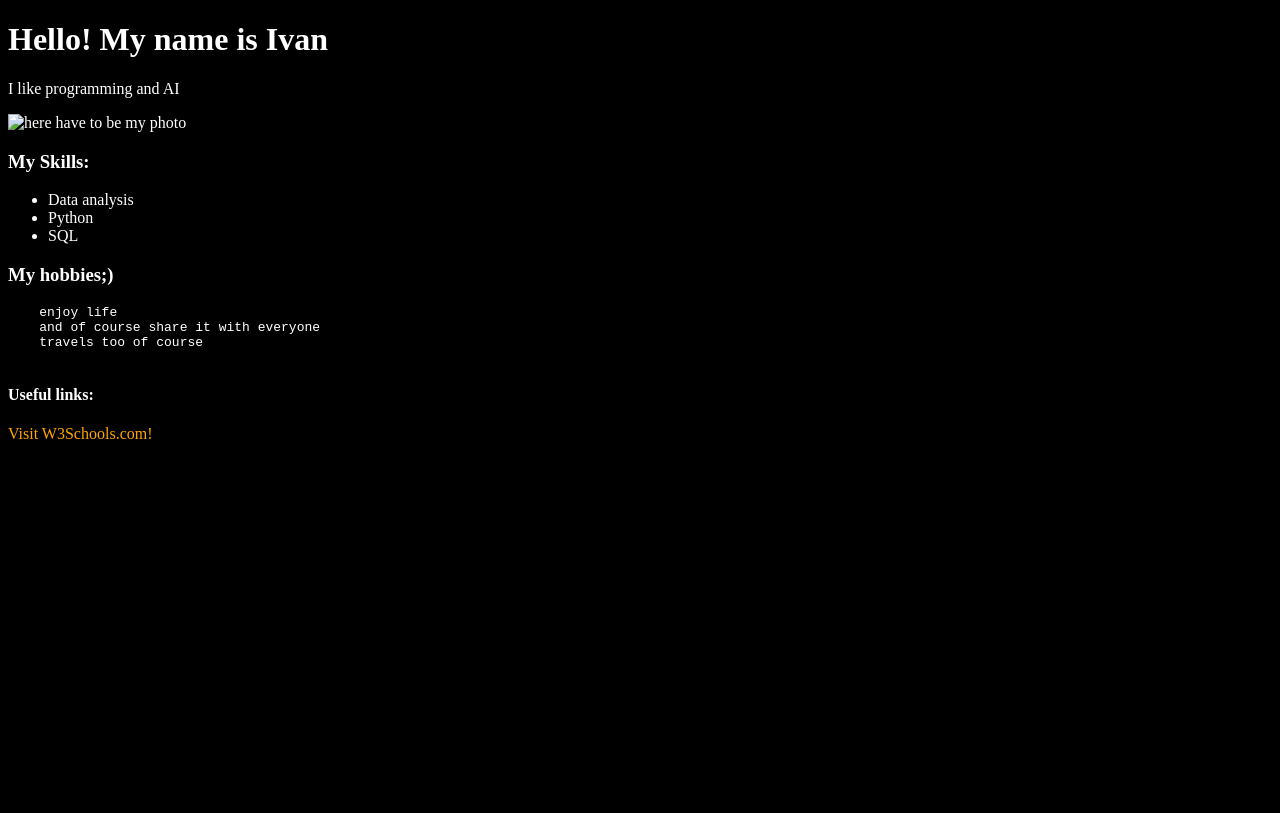
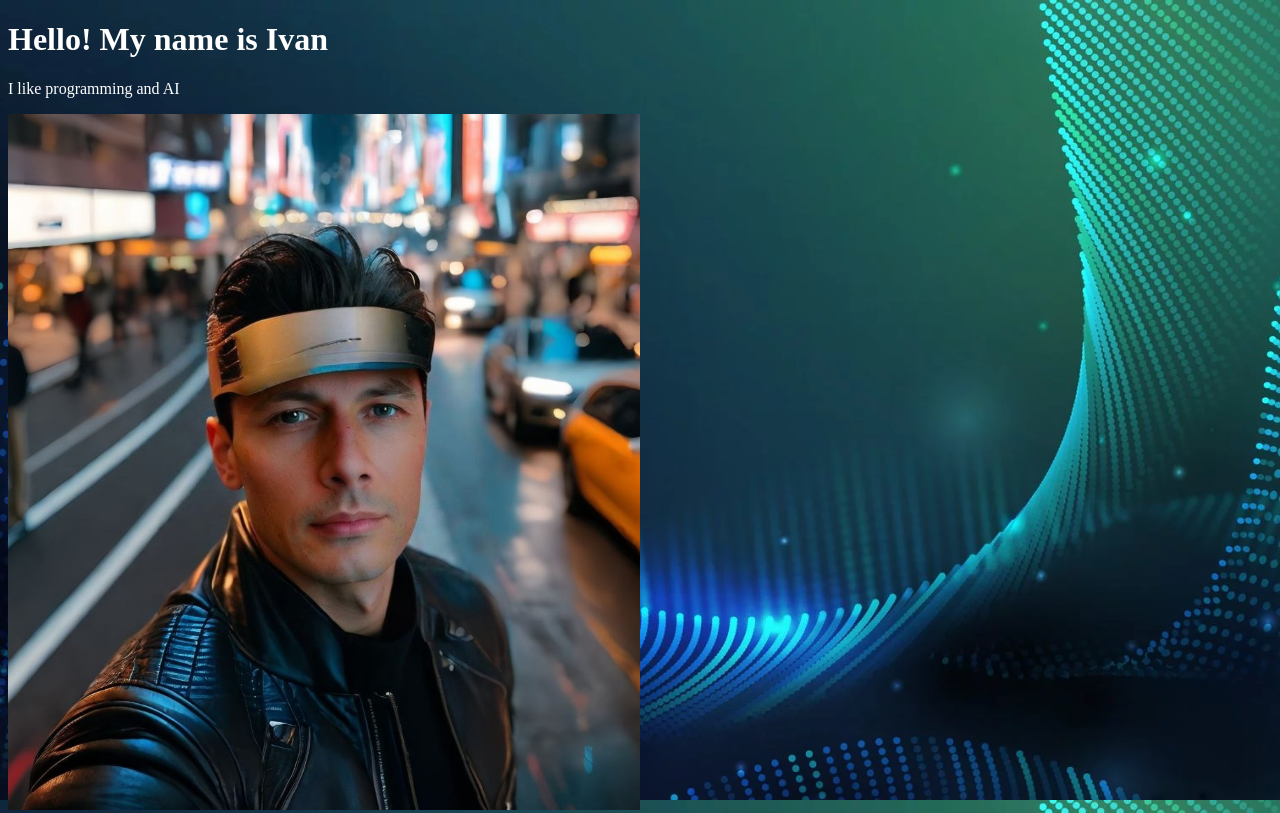
Before and after one commit to nebula387/DataDash, a plain HTML site: page index.html in a window 1280 px wide. Shown: the top 813 px of the page. Drawn offline with Linux system fonts and the light colour scheme.

Commit message:
Update index.html

```diff
--- a/index.html
+++ b/index.html
@@ -4,7 +4,7 @@
 <title>IS</title>
   <style>
     body {
-    background-image: url('./pictures/7-min.jpg');
+    background-image: url('./1-min.jpg');
     background-repeat: no-repeat;
     background-attachment: fixed;
     background-size: cover;
@@ -21,7 +21,7 @@
 
 <h1 title="Hi, buddy!" >Hello! My name is Ivan</h1>
 <p title='be "great"'>I like programming and AI</p>
-<img src="./pictures/me_ai2.jpg" alt="here have to be my photo" width="50%">
+<img src="./me_ai2.jpg" alt="here have to be my photo" width="50%">
 
 <h3>My Skills:</h3>
 <ul>
```
